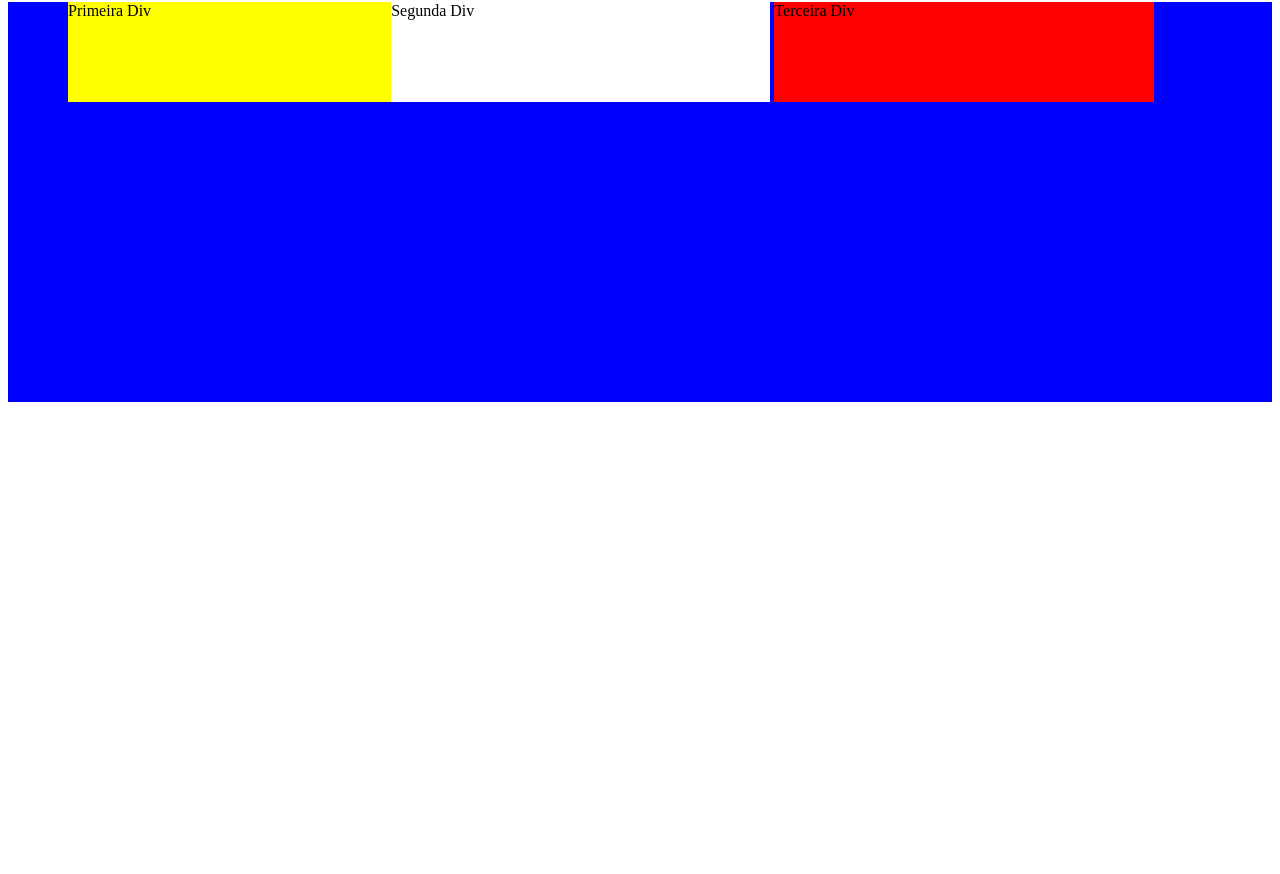
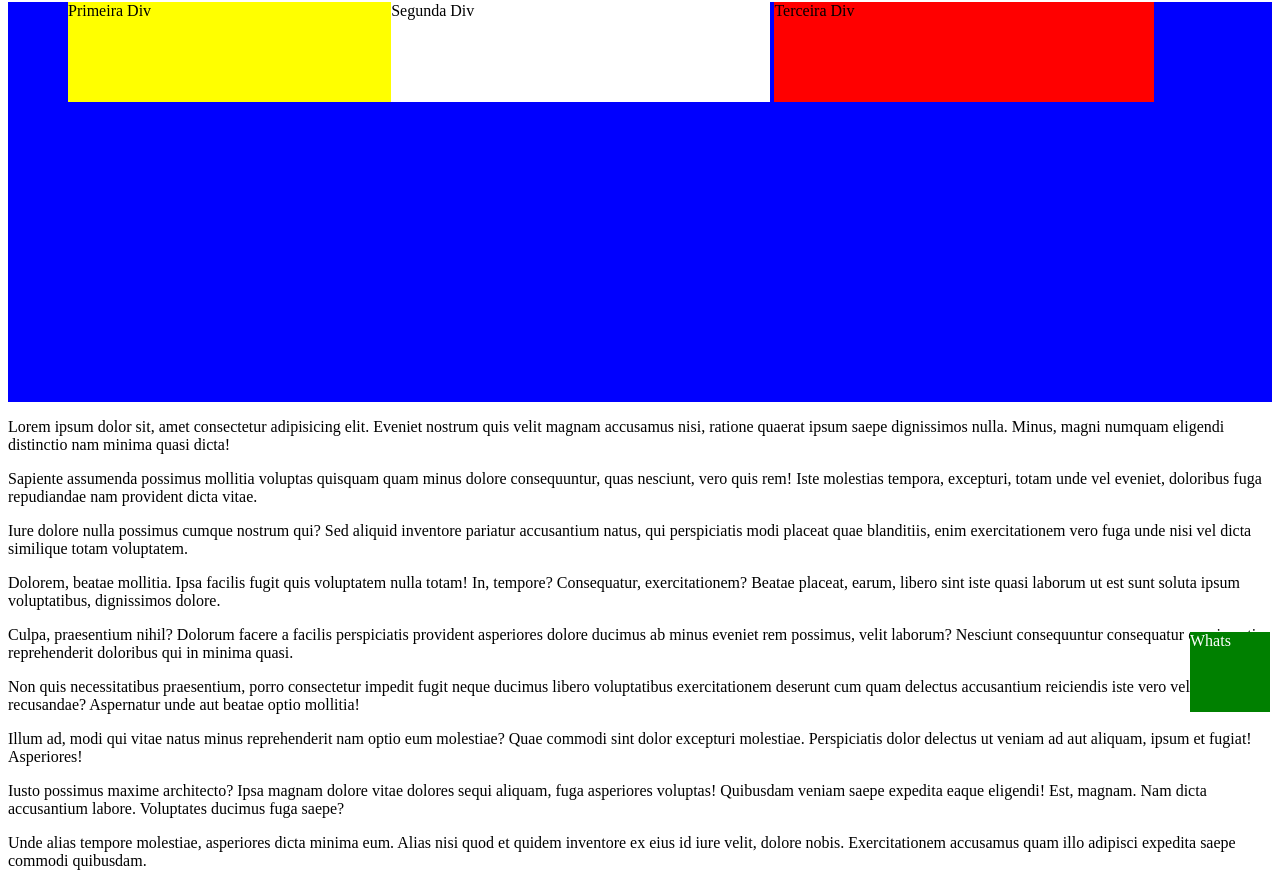
Before and after one commit to PauloHemmel/css_course, a plain HTML site: page index.html in a window 1280 px wide. Shown: the part 78-952 px from the top of the page. Before the commit the page ends 800 px from the top, so only its background shows below. Drawn offline with Linux system fonts and the light colour scheme.

Commit message:
Aula 16 - Propriedade Position 'fixed'

```diff
--- a/css/estilo.css
+++ b/css/estilo.css
@@ -33,3 +33,13 @@
     display: inline-block;
 
 }
+
+.whats{
+    position: fixed;
+    background: green;
+    color: white;
+    width: 80px;
+    height: 80px;
+    bottom: 10px;
+    right: 10px;
+}
--- a/index.html
+++ b/index.html
@@ -14,6 +14,24 @@
   <div class="div2">Segunda Div</div>
   <div class="div3">Terceira Div</div>
 
+
+</div>
+
+<p>Lorem ipsum dolor sit, amet consectetur adipisicing elit. Eveniet nostrum quis velit magnam accusamus nisi, ratione quaerat ipsum saepe dignissimos nulla. Minus, magni numquam eligendi distinctio nam minima quasi dicta!</p>
+<p>Sapiente assumenda possimus mollitia voluptas quisquam quam minus dolore consequuntur, quas nesciunt, vero quis rem! Iste molestias tempora, excepturi, totam unde vel eveniet, doloribus fuga repudiandae nam provident dicta vitae.</p>
+<p>Iure dolore nulla possimus cumque nostrum qui? Sed aliquid inventore pariatur accusantium natus, qui perspiciatis modi placeat quae blanditiis, enim exercitationem vero fuga unde nisi vel dicta similique totam voluptatem.</p>
+<p>Dolorem, beatae mollitia. Ipsa facilis fugit quis voluptatem nulla totam! In, tempore? Consequatur, exercitationem? Beatae placeat, earum, libero sint iste quasi laborum ut est sunt soluta ipsum voluptatibus, dignissimos dolore.</p>
+<p>Culpa, praesentium nihil? Dolorum facere a facilis perspiciatis provident asperiores dolore ducimus ab minus eveniet rem possimus, velit laborum? Nesciunt consequuntur consequatur omnis optio reprehenderit doloribus qui in minima quasi.</p>
+<p>Non quis necessitatibus praesentium, porro consectetur impedit fugit neque ducimus libero voluptatibus exercitationem deserunt cum quam delectus accusantium reiciendis iste vero velit et recusandae? Aspernatur unde aut beatae optio mollitia!</p>
+<p>Illum ad, modi qui vitae natus minus reprehenderit nam optio eum molestiae? Quae commodi sint dolor excepturi molestiae. Perspiciatis dolor delectus ut veniam ad aut aliquam, ipsum et fugiat! Asperiores!</p>
+<p>Iusto possimus maxime architecto? Ipsa magnam dolore vitae dolores sequi aliquam, fuga asperiores voluptas! Quibusdam veniam saepe expedita eaque eligendi! Est, magnam. Nam dicta accusantium labore. Voluptates ducimus fuga saepe?</p>
+<p>Unde alias tempore molestiae, asperiores dicta minima eum. Alias nisi quod et quidem inventore ex eius id iure velit, dolore nobis. Exercitationem accusamus quam illo adipisci expedita saepe commodi quibusdam.</p>
+<p>Dolorem fuga unde facilis ea sed nam rem laudantium amet vel officiis, voluptate fugit at asperiores saepe porro doloribus, recusandae sapiente? Officia nostrum unde quam corporis harum? Similique, est eos!</p>
+<p>Aspernatur, accusantium. Harum ut eos, similique earum reprehenderit quisquam iusto ipsam corrupti quas soluta aut corporis a optio. Libero eligendi quo modi autem dicta suscipit officiis cupiditate blanditiis ipsam beatae?</p>
+<p>Id excepturi voluptas nesciunt magni? Temporibus fugiat tempora nam ex amet cumque ratione iure aspernatur, excepturi numquam obcaecati corporis mollitia perferendis, eligendi quidem tenetur beatae? Perferendis consectetur consequuntur corrupti quae!</p>
+
+<div class="whats">
+  Whats
 </div>
   </ul>
 </body>
```
